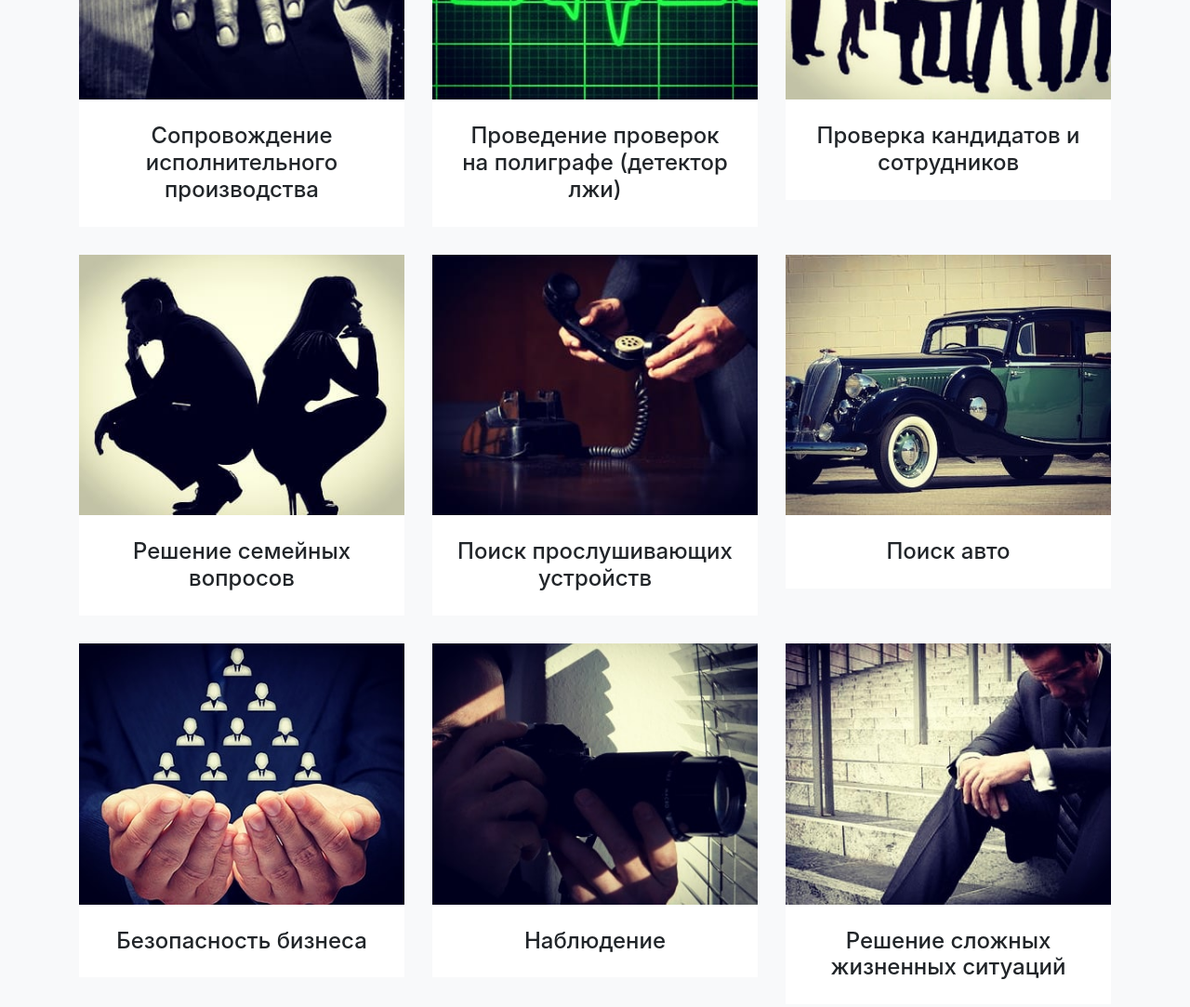
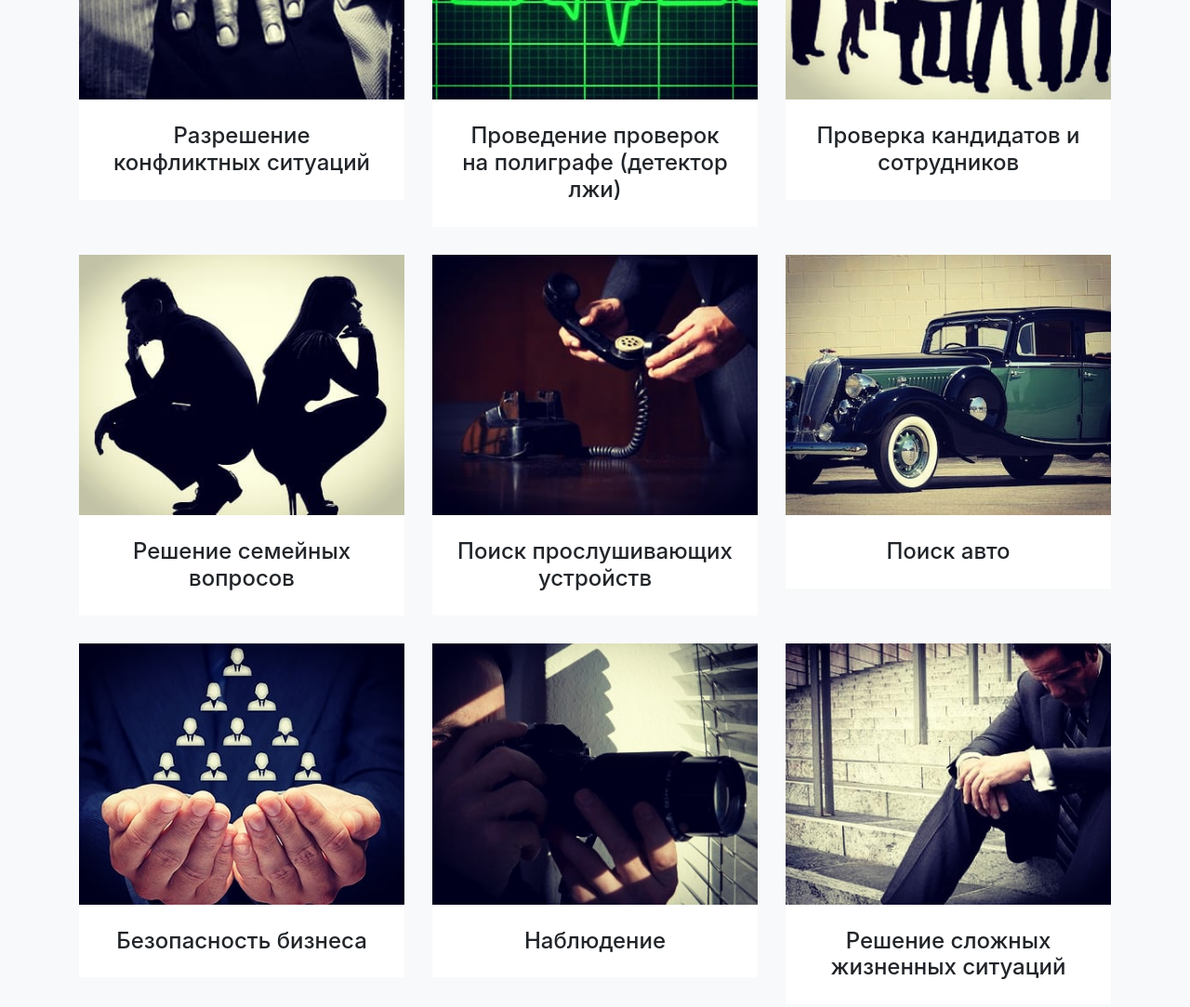
Before and after one commit to mosdetektiv/mosdetektiv, a website with bundled scripts: page index.html in a window 1280 px wide. Shown: the part 3720-4803 px from the top of the page at 93% size. Built offline with nearby package versions, Linux system fonts and the light colour scheme; a web font is replaced by a local one.

Commit message:
июль 2020
Новый

```diff
--- a/index.html
+++ b/index.html
@@ -295,7 +295,7 @@
    <img class="img-fluid" src="img/portfolio/12-thumbnail.jpg" alt="">
  </div>
  <div class="portfolio-caption">
-  <h4> Сопровождение исполнительного производства</h4>
+  <h4>Разрешение конфликтных ситуаций</h4>
 </div>
 </div>
 <div class="col-md-4 col-sm-6 portfolio-item">
@@ -419,7 +419,7 @@
     </div>
     <div class="row">
       <div class="col-lg-12">
-        <p class="large text-muted">К вашим услугам коллектив квалифицированных профессионалов: детективы, юристы, адвокат, полиграфолог , IT-специалист, а также другие узкопрофильные эксперты. В каждом отдельном случае компетентный сотрудник, либо специально созданная группа выполняют поставленную задачу. Комплексный подход с привлечением профессионалов из различных областей и положительная практика работы в данном направлении, накопленная с 2000 года, позволяют успешно реализовывать сложные и нестандартные проекты. </p>
+        <p class="large text-muted">К вашим услугам коллектив квалифицированных профессионалов: детективы, юристы, адвокат, полиграфолог, IT-специалист, а также другие узкопрофильные эксперты. В каждом отдельном случае компетентный сотрудник, либо специально созданная группа выполняют поставленную задачу. Комплексный подход с привлечением профессионалов из различных областей и положительная практика работы в данном направлении, накопленная с 2000 года, позволяют успешно реализовывать сложные и нестандартные проекты. </p>
 
         <p class="large text-muted">В своей деятельности неукоснительно соблюдаем действующее Законодательство РФ, выполняем поручения согласно <a class="portfolio-link" data-toggle="modal" href="#ModalZakon"> Закону "О частной детективной и охранной деятельности в Российской Федерации". </a> Гарантируем строгую конфиденциальность взаимоотношений с клиентом. Достаточно развитая сеть представителей на территории РФ и за рубежом. Относительно узкий диапазон нашей деятельности, позволяет более тщательно уделять внимание каждому проекту, что предполагает индивидуальный подход и доверительные отношения между клиентом и агентством.</p>
 
```
